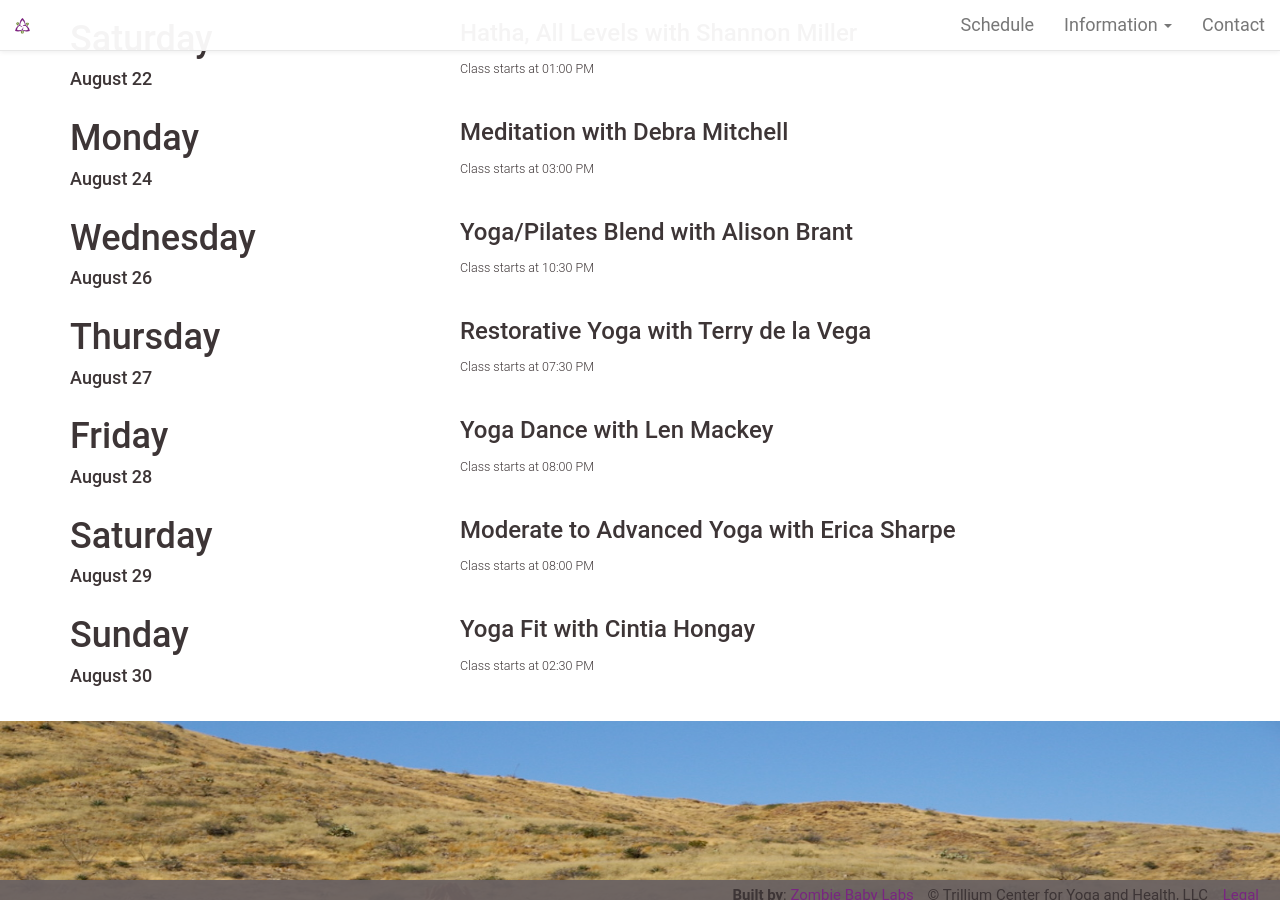
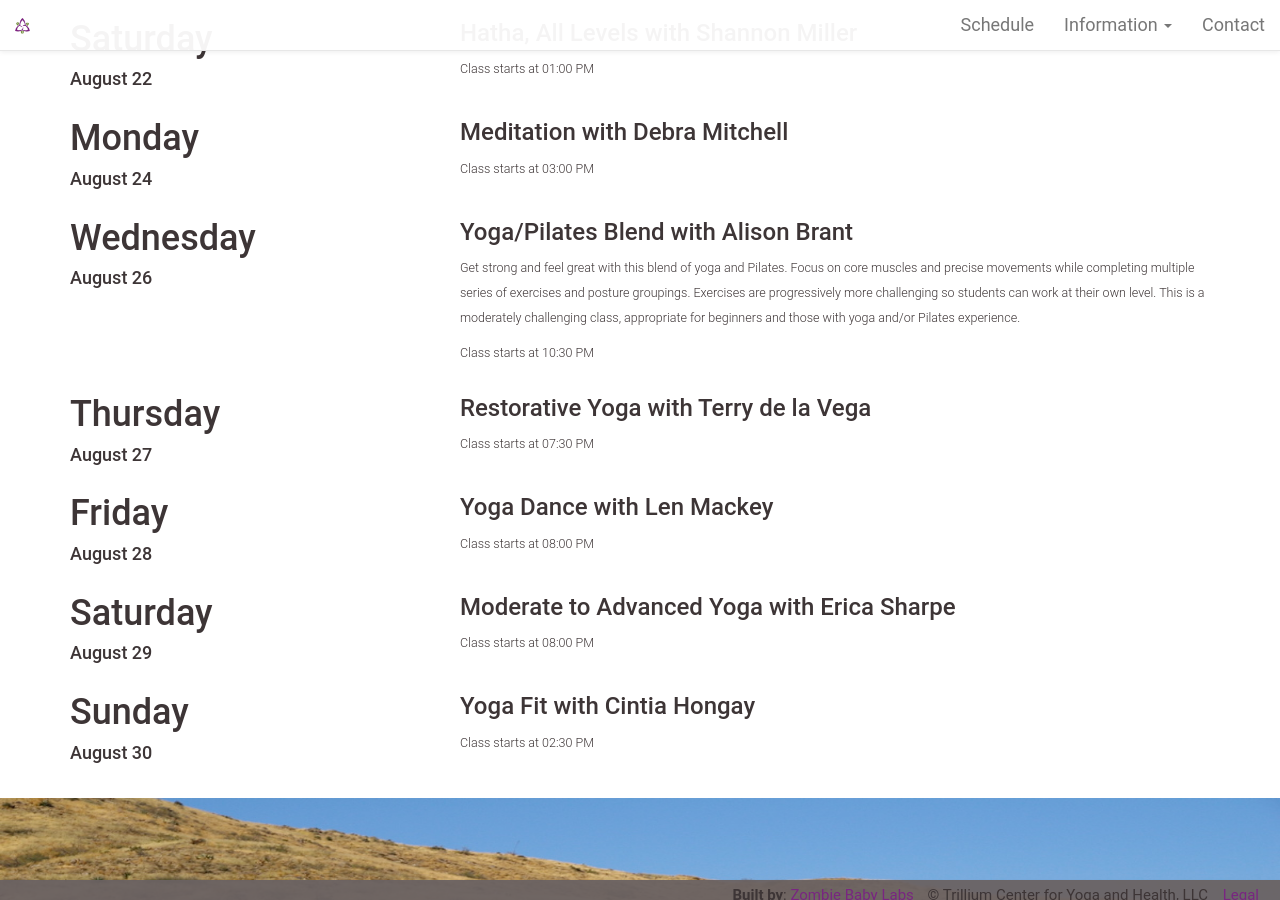
Before and after one commit to trilliumyogacenter/trilliumyogacenter.github.io, a Jekyll site: the page built from index.html, in a window 1280 px wide and 900 px high, scrolled down 3258 px. Built offline with Jekyll 4.4.1, drawn with Linux system fonts in a browser that asks for light colours.

Commit message:
Added Yoga Pilates class description

```diff
--- a/_posts/2015-08-26-Yoga-Pilates-Blend-Alison-Brant.markdown
+++ b/_posts/2015-08-26-Yoga-Pilates-Blend-Alison-Brant.markdown
@@ -4,3 +4,4 @@ teacher: Alison Brant
 date:   2015-08-26 18:30 -0400
 categories: instructor schedule brant
 ---
+Get strong and feel great with this blend of yoga and Pilates. Focus on core muscles and precise movements while completing multiple series of exercises and posture groupings. Exercises are progressively more challenging so students can work at their own level. This is a moderately challenging class, appropriate for beginners and those with yoga and/or Pilates experience.
```
